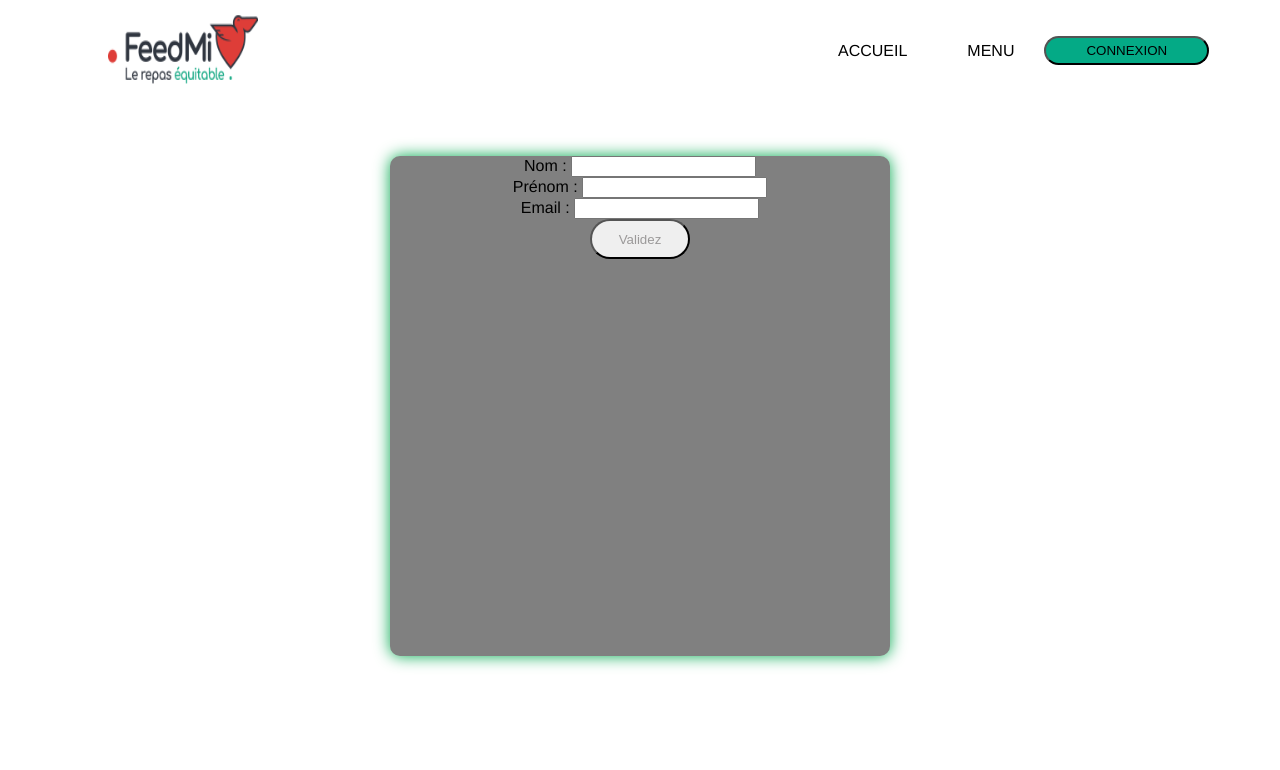
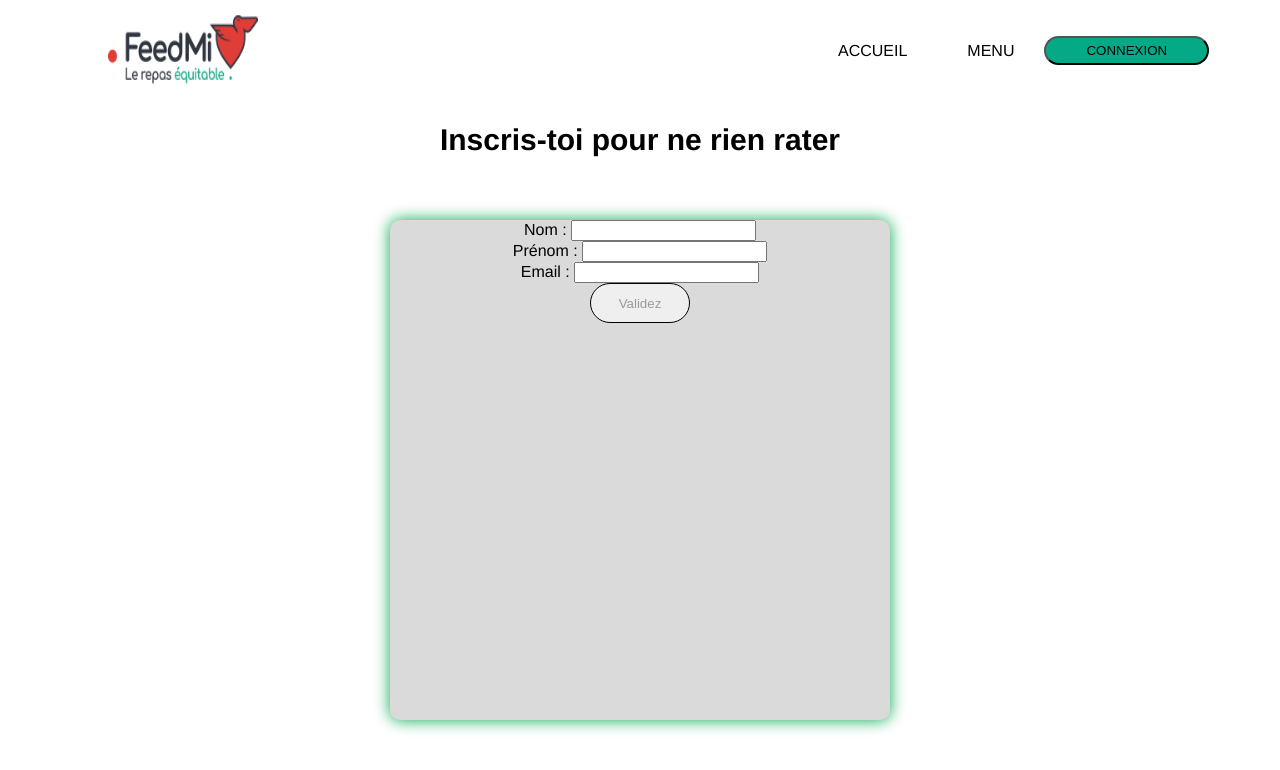
Before and after one commit to Deflandrenassim/Feedmi, a Vue app: page /Connexion in a window 1280 px wide. Shown: the top 770 px of the page. Built offline with nearby package versions, Linux system fonts and the light colour scheme.

Commit message:
component login add code css

```diff
--- a/src/components/Connexion/Login.vue
+++ b/src/components/Connexion/Login.vue
@@ -1,17 +1,17 @@
 <template>
   <div>
-
+   <h3 class="animate__animated animate__backInDown"> {{inscrit }} </h3>
     <div class="container-form">
       <form class="formulaire">
         <div class="nom">
           <span> Nom : </span>
           <label for="name"></label>
-          <input type="text" id="name" name="user_name" />
+          <input type="text" id="name" name="user_nom" />
         </div>
         <div class="prenom ">
           <span> Prénom : </span>
           <label for="name"></label>
-          <input type="text" id="name" name="user_name" />
+          <input type="text" id="name" name="user_prenom" />
         </div>
         <div class="email">
           <span> Email : </span>
@@ -29,13 +29,23 @@
 <script>
 export default {
   name: "Login",
+  data() {
+    return{
+      inscrit: 'Inscris-toi pour ne rien rater'
+    }
+  }
 };
 </script>
 
 <style>
+h3{
+  display: flex;
+  justify-content: center;
+  font-size: 30px;
+}
 .container-form{
   margin: auto;
-  background-color: Grey;
+  background-color: rgb(219, 218, 218);
   height: 500px;
   width: 500px;
   box-shadow: #03a84e 0 0 16px;
@@ -50,6 +60,7 @@ export default {
 }
 .nom, .email .prenom{
  margin: auto;
+
 }
 .valider {
   height: 40px;
@@ -57,6 +68,7 @@ export default {
   cursor: pointer;
   color: rgb(155, 153, 153);
   border-radius: 20px 20px;
+  border: solid 1px black;
 }
 .valider:hover {
   background-color: rgb(0, 203, 169);
```
